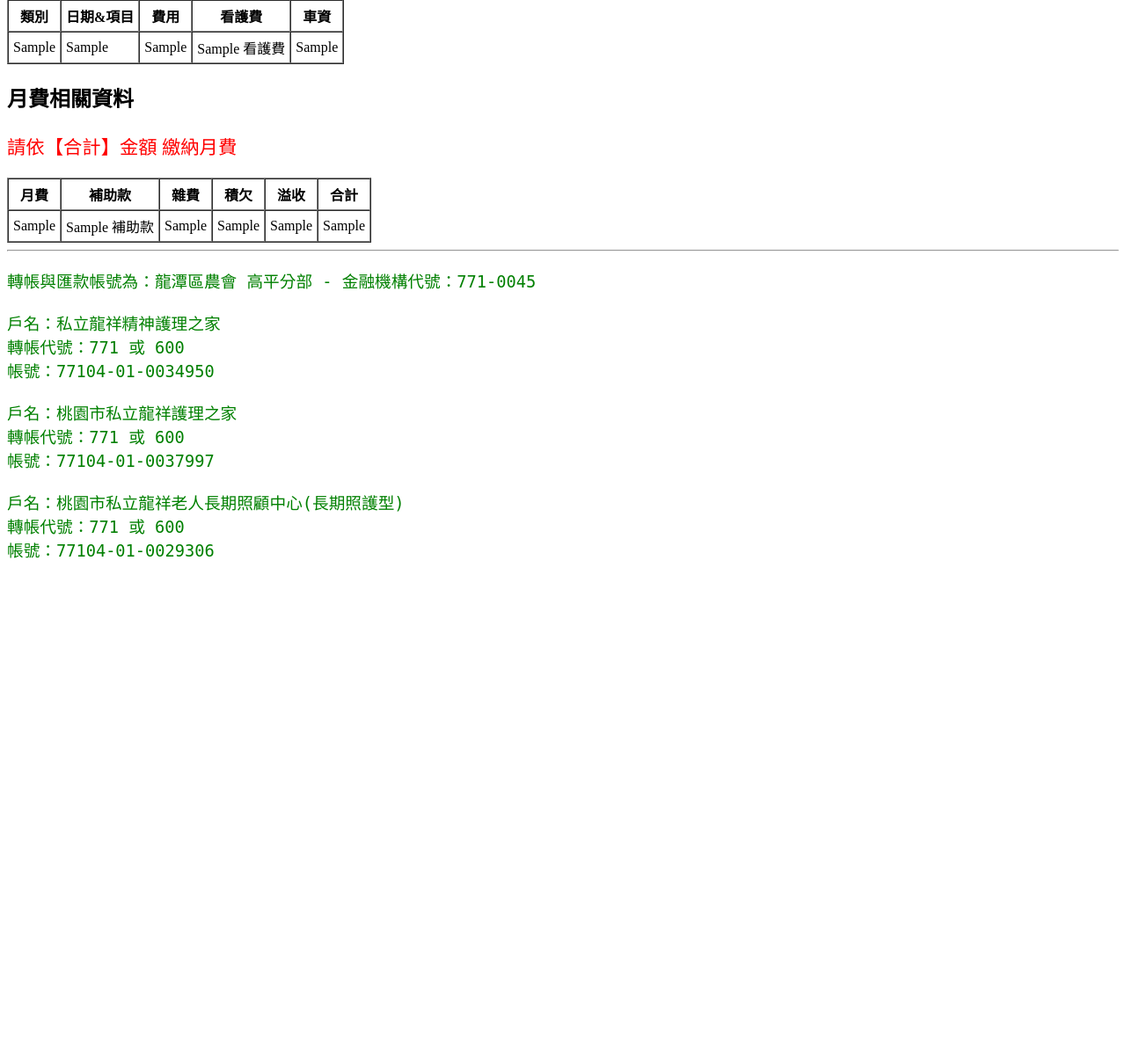
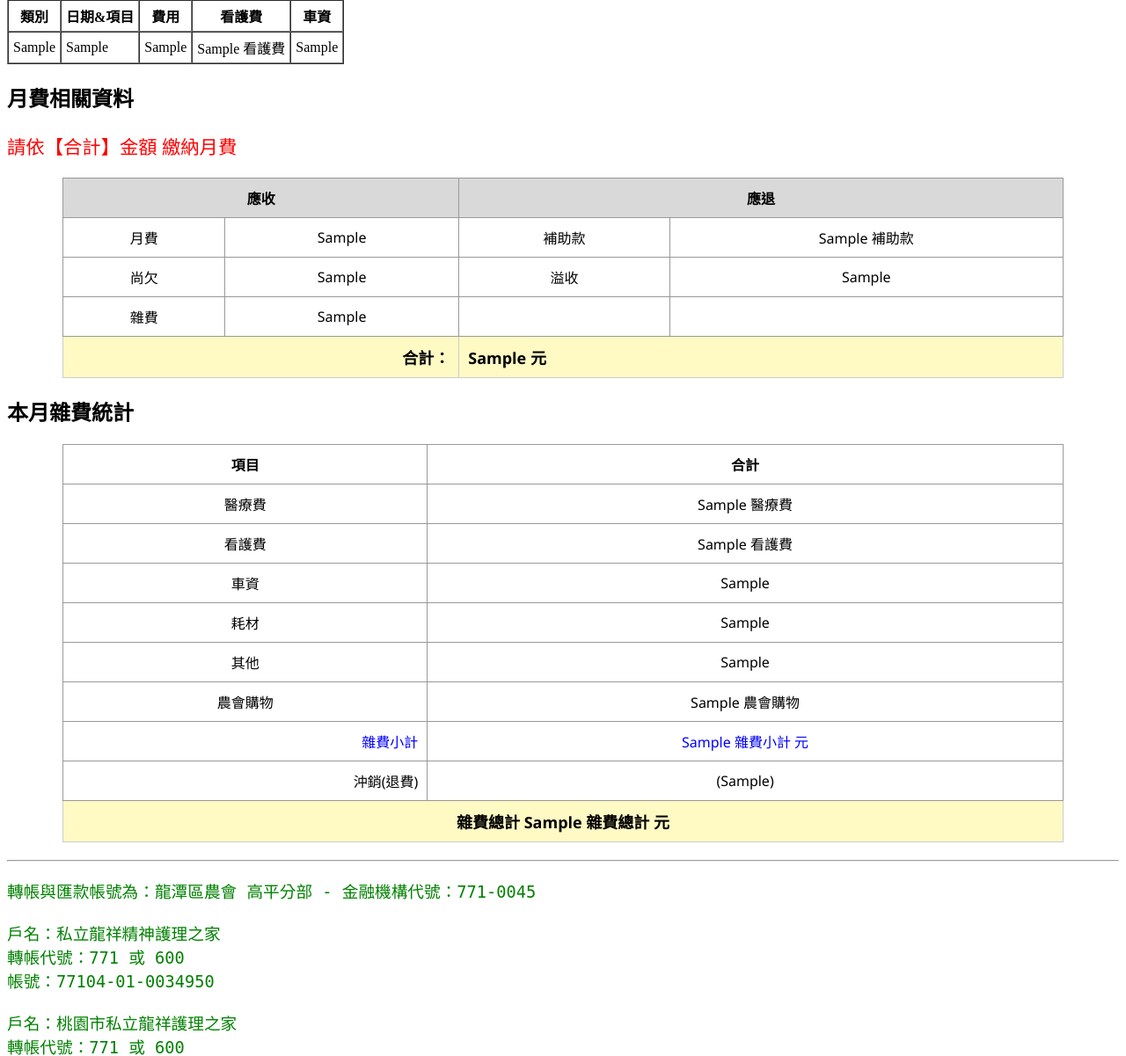
Before and after one commit to ls471471/expense-query-app, a Flask app: template templates/index.html in a window 1280 px wide. Shown: the part 367-1568 px from the top of the page at 88% size. Before the commit the page ends 1002 px from the top, so only its background shows below. Run offline with Flask 3, Linux system fonts and the light colour scheme; the template is opened without the code that fills it: most values are stand-ins (such as "Sample title", 1, 10 or a date in 2020); parts of the project's set-up code (start-up, migrations or seed data) failed here and were passed over.

Commit message:
Update index.html

```diff
--- a/templates/index.html
+++ b/templates/index.html
@@ -3,6 +3,42 @@
 <head>
     <meta charset="UTF-8">
     <title>龍祥安養園區-月費查詢系統</title>
+    <style>
+        .summary-table {
+            width: 90%;
+            margin: 20px auto;
+            border-collapse: collapse;
+            font-family: "Segoe UI", "Microsoft JhengHei", sans-serif;
+        }
+
+        .summary-table th,
+        .summary-table td {
+            border: 1px solid #999;
+            padding: 10px;
+            text-align: center;
+        }
+
+        .summary-table .section-title {
+            background-color: #d9d9d9;
+            font-weight: bold;
+        }
+
+        .summary-table .total-row td {
+            background-color: #fff9c4;
+            font-weight: bold;
+            font-size: 18px;
+            border: 1px solid #ccc;
+        }
+
+        .summary-table .total-label {
+            text-align: right;
+        }
+
+        .summary-table .total-value {
+            text-align: left;
+            color: #000;
+        }
+    </style>
 </head>
 <body>
     <h1>龍祥安養園區-月費查詢系統</h1>
@@ -45,25 +81,53 @@
     {% if roster_info %}
         <h2>月費相關資料</h2>
         <p style="color:red; font-size:16pt;">請依【合計】金額 繳納月費</p>
-        <table border="1" cellpadding="5" cellspacing="0">
+        <table class="summary-table">
+            <tr>
+                <th colspan="2" class="section-title">應收</th>
+                <th colspan="2" class="section-title">應退</th>
+            </tr>
+            <tr>
+                <td>月費</td>
+                <td>{{ roster_info['月費'] }}</td>
+                <td>補助款</td>
+                <td>{{ roster_info['補助款'] }}</td>
+            </tr>
+            <tr>
+                <td>尚欠</td>
+                <td>{{ roster_info['積欠'] }}</td>
+                <td>溢收</td>
+                <td>{{ roster_info['溢收'] }}</td>
+            </tr>
+            <tr>
+                <td>雜費</td>
+                <td>{{ roster_info['雜費'] }}</td>
+                <td></td>
+                <td></td>
+            </tr>
+            <tr class="total-row">
+                <td colspan="2" class="total-label">合計：</td>
+                <td colspan="2" class="total-value">{{ roster_info['合計'] }} 元</td>
+            </tr>
+        </table>
+    {% endif %}
+
+    {% if expense_summary %}
+        <h2>本月雜費統計</h2>
+        <table class="summary-table">
             <thead>
-                <tr>
-                    <th>月費</th>
-                    <th>補助款</th>
-                    <th>雜費</th>
-                    <th>積欠</th>
-                    <th>溢收</th>
-                    <th>合計</th>
-                </tr>
+                <tr><th>項目</th><th>合計</th></tr>
             </thead>
             <tbody>
-                <tr>
-                    <td>{{ roster_info['月費'] }}</td>
-                    <td>{{ roster_info['補助款'] }}</td>
-                    <td>{{ roster_info['雜費'] }}</td>
-                    <td>{{ roster_info['積欠'] }}</td>
-                    <td>{{ roster_info['溢收'] }}</td>
-                    <td>{{ roster_info['合計'] }}</td>
+                <tr><td>醫療費</td><td>{{ expense_summary['醫療費'] }}</td></tr>
+                <tr><td>看護費</td><td>{{ expense_summary['看護費'] }}</td></tr>
+                <tr><td>車資</td><td>{{ expense_summary['車資'] }}</td></tr>
+                <tr><td>耗材</td><td>{{ expense_summary['耗材'] }}</td></tr>
+                <tr><td>其他</td><td>{{ expense_summary['其他'] }}</td></tr>
+                <tr><td>農會購物</td><td>{{ expense_summary['農會購物'] }}</td></tr>
+                <tr><td style="text-align:right; color:blue;">雜費小計</td><td style="color:blue;">{{ expense_summary['雜費小計'] }} 元</td></tr>
+                <tr><td style="text-align:right;">沖銷(退費)</td><td>({{ expense_summary['退費'] }})</td></tr>
+                <tr class="total-row">
+                    <td colspan="2">雜費總計 {{ expense_summary['雜費總計'] }} 元</td>
                 </tr>
             </tbody>
         </table>
```
